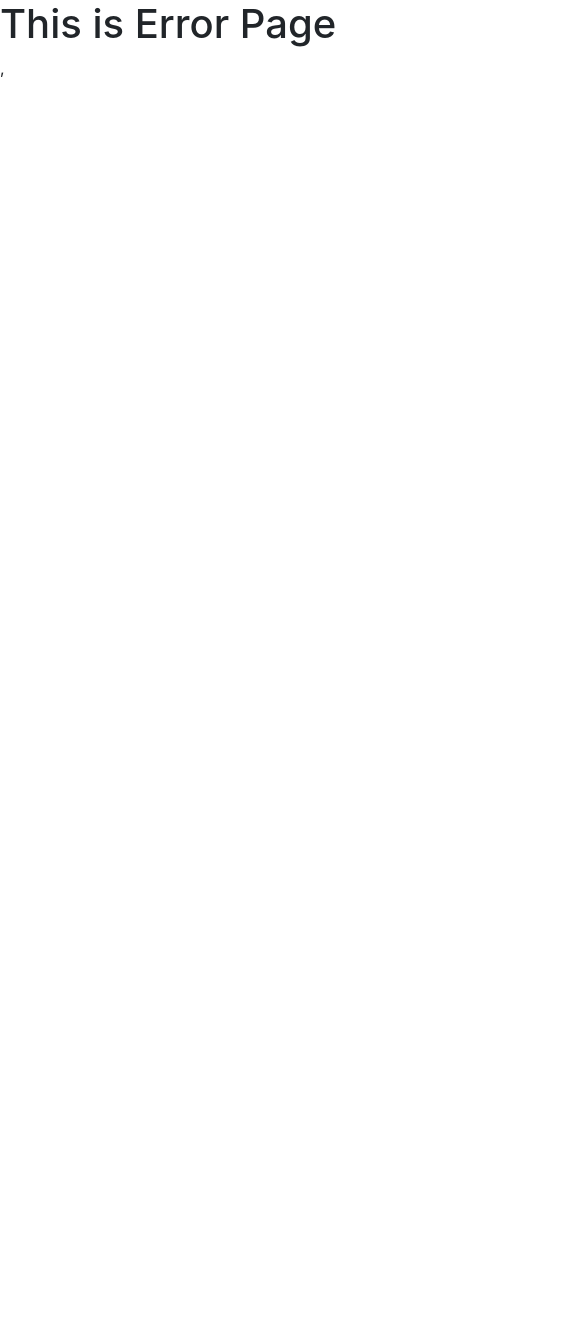
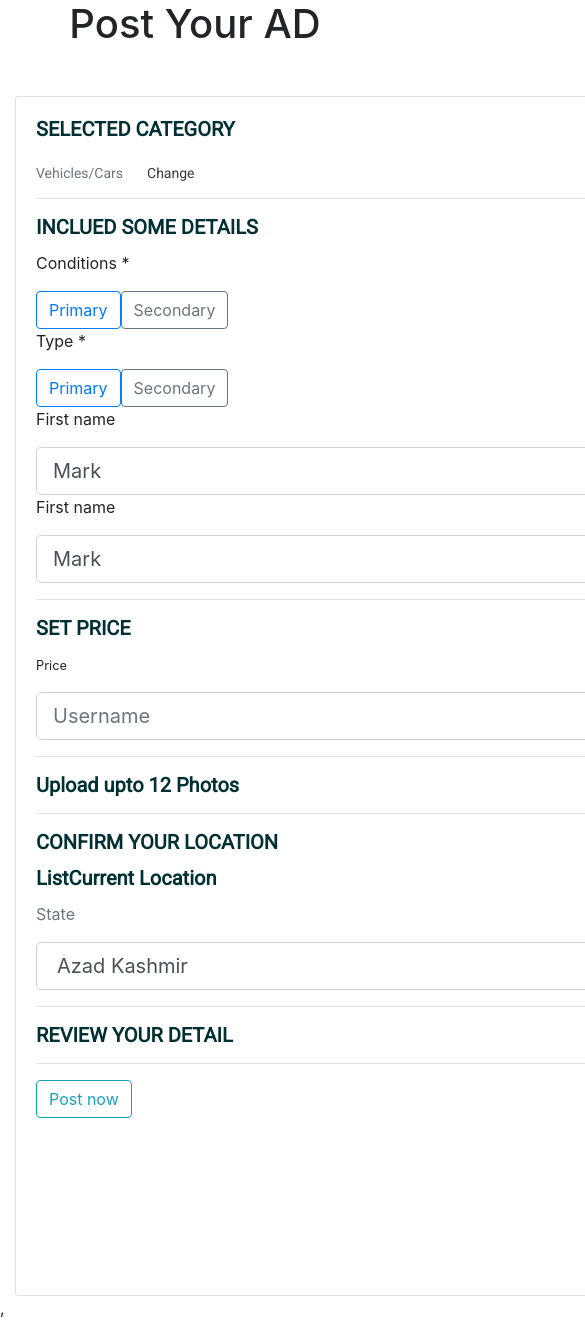
Before and after one commit to Syed-Hasnain-Askari/olx_clone, a React (Create React App) app: page /SellButton in a window 390 px wide. Shown: the top 1320 px of the page, 585 px wide, since content can reach past the window. Before the commit the page ends 844 px from the top, so only its background shows below. Built offline with nearby package versions, Linux system fonts and the light colour scheme; no server answers.

Commit message:
Design SellButton

```diff
--- a/package.json
+++ b/package.json
@@ -5,6 +5,7 @@
   "dependencies": {
     "@fortawesome/fontawesome-svg-core": "^1.2.32",
     "@fortawesome/react-fontawesome": "^0.1.11",
+    "@szhsin/react-menu": "^0.11.2",
     "@testing-library/jest-dom": "^4.2.4",
     "@testing-library/react": "^9.5.0",
     "@testing-library/user-event": "^7.2.1",
--- a/src/Components/Container/App.css
+++ b/src/Components/Container/App.css
@@ -199,3 +199,7 @@ a:hover
   width: 68px;
   height: 68px;
 }
+.sell-card{
+  width: 800px;
+  height: 500px;
+}
--- a/src/Components/Container/FavList.js
+++ b/src/Components/Container/FavList.js
@@ -1,27 +1,13 @@
-import React, { useState,useContext} from 'react';
-import Header from './Header';
-import {UserContext} from '../../provider/Userprovider';
+import React, { useState} from 'react';
 import {MdFavorite} from "react-icons/md";
-import { useParams } from 'react-router-dom';
-import Data from '../../Data.json';
-import Main from './Main';
+import Main from '../Container/Main';
 
-function FavList() {
-    const user = useContext(UserContext);
-    const [userAuth,setUserAuth] = useState(user)
+export const FavList = ()=>{
+
     const [color,setColor] = useState("red")
     const [active,setActive] = useState(false)
 
-    // get Id from the Object.key function
-    const { id } = useParams()
-    // Retive Data from Data.Json file base on thier ID
-    const data = Data[id]
-    console.log(data)
-    if (!data) {
-        return <h1>Not Found</h1>
-    }
-
-        var documentData = JSON.parse(localStorage.getItem('Data'))
+    var documentData = JSON.parse(localStorage.getItem('Data'))
         // This function remove the FavList Items
         const RemoveItems = () =>{
             setColor("red")
@@ -33,62 +19,7 @@ function FavList() {
                 productItem.splice(index, 1);
                 localStorage.setItem('Data', JSON.stringify(productItem));
 
-         }
-         if(userAuth === null){
-            return (
-                <div>
-
-                    <Header />
-                    <div className="container">
-                        <div className="row">
-                            <div className="col-md-6">
-                                <div className="d-flex">
-                                    <h4>ADS</h4>
-                                    <h4 className="ml-4">Favourite</h4>
-                                </div>
-                            </div>
-
-                        </div>
-                        <div className="row">
-                        {documentData.map(element=>(
-
-                    <div className="col-md-4">
-                        <div className="card w-100 card-product mt-3 shadow">
-                            <div className="d-flex justify-content-between mt-2 ml-2 mr-2">
-                                <div><p className=" badge badge-warning">Feature</p></div>
-                                <div><a className="icons" onClick={() => RemoveItems()} ><MdFavorite name="heart-outline" size={26} value={documentData} color={color}></MdFavorite></a></div>
-                            </div>
-                            <div className="row justify-content-center mx-auto">
-                                <img src={element.image} alt={element.title} className="card-img-top card-img"></img>
-
-                            </div>
-                            <div className="row mt-3">
-                                <h5 className=" ml-4 card-title">{element.price}</h5>
-                            </div>
-                            <div className="row">
-                                <p className="card-subtitle text-muted ml-4">{element.title}</p>
-                            </div>
-                            <div className="row">
-                                <div className="card-body">
-                                    <div className="d-flex justify-content-between">
-                                        <div><p className="text-capitalize card-text"><small>{element.location}</small></p></div>
-                                        <div><p className="text-capitalize card-text"><small>{element.date}</small></p></div>
-                                    </div>
-                                </div>
-                            </div>
-
-                        </div>
-                    </div>
-
-
-                        ))}
-                        </div>
-
-                    </div>
-
-                </div>
-            )
-         }
+        }
         return (
             <div>
                 <Main />
@@ -140,5 +71,4 @@ function FavList() {
                 </div>
 
             </div>
-        )}
-export default FavList
+)}
--- a/src/Components/Container/Header.js
+++ b/src/Components/Container/Header.js
@@ -140,7 +140,7 @@ import Category from './Category';
                         </ul>
 
                         <label className="ml-4 text-login" name="login" onClick={() =>openModal()}>Login</label>
-                        <button className="btn btn-outline my-2 my-sm-0 mr-5 rounded-pill sell-button" type="submit">Sell</button>
+                        <button className="btn btn-outline my-2 my-sm-0 mr-5 rounded-pill sell-button" onClick={() =>openModal()} type="submit">Sell</button>
 
                     </div>
                 </nav>
--- a/src/Components/Container/Main.js
+++ b/src/Components/Container/Main.js
@@ -1,12 +1,11 @@
 import React, { useContext} from 'react';
 import Category from './Category';
-import FavList from './FavList';
+import {FavList} from './FavList';
 import logo from './images/logo.webp';
 import previewbanner from './images/previewbanner.png';
 import avatar from './images/avatar1.png'
 import { MdMyLocation } from "react-icons/md";
-import {FaRegBell} from 'react-icons/fa';
-import {BsChat} from 'react-icons/bs';
+import {BsBell, BsChat} from 'react-icons/bs';
 import { HiOutlineLocationMarker } from 'react-icons/hi';
 import { auth } from "../../firebase";
 import { UserContext } from "../../provider/Userprovider";
@@ -89,11 +88,29 @@ export default function Main() {
                                 </div>
                             </li>
                             <li className="nav-item">
-                                <a className="nav-link chat-icon ml-4" href="#"><BsChat size={26}/></a>
+                                <a className="nav-link chat-icon ml-4"><BsChat size={26}/></a>
                                 </li>
 
-                                <li className="nav-item ml-4">
-                                <a className="nav-link chat-icon " href="#"><FaRegBell size={26}/></a>
+                                <li className="nav-item ml-4 mt-3">
+                                <div className="dropdown d-inline-flex dropleft">
+                                        <span className="chevron-down" type="button" id="dropdownMenuButton" data-toggle="dropdown" aria-haspopup="true" aria-expanded="false">
+                                            <BsBell size={26}></BsBell>
+                                        </span>
+
+                                        <div className="dropdown-menu mt-5 ml-n5 mr-n5" aria-labelledby="dropdownMenuButton">
+
+                                            <div className="list-group">
+                                            <div className="media">
+                                                <div className="media-body">
+                                                <h6 className="text-center mt-4">No notification</h6>
+                                                <h6 className="text-center mt-2"><small>Check back here for updates!</small></h6>
+                                                </div>
+                                            </div>
+
+                                            </div>
+
+                                        </div>
+                                    </div>
                                 </li>
                                 <li className="nav-item ml-4">
                                 <img className="rounded-circle user-icon" src={avatar} alt="..."></img>
@@ -115,7 +132,7 @@ export default function Main() {
                                                 <a className="ml-2"><small>View and Edit Profile</small></a>
                                                 </div>
                                             </div>
-                                                <a href="#" onClick={()=>FavList()} className="list-group-item list-group-item-action">
+                                                <a onClick={()=>FavList()} className="list-group-item list-group-item-action">
                                                 <div className="d-flex w-100 h-25">
                                                 <svg width="23px" height="23px" viewBox="0 0 1024 1024" data-aut-id="icon" class=""
                                                          fill-rule="evenodd">
@@ -159,7 +176,7 @@ export default function Main() {
                                             </div>
                                                 </a>
 
-                                                <a href="#" className="list-group-item list-group-item-action">
+                                                <a className="list-group-item list-group-item-action">
                                                 <div className="d-flex w-100 h-25">
                                                 <svg width="23px" height="23px" viewBox="0 0 1024 1024" data-aut-id="icon" class="" fill-rule="evenodd"><path class="rui-77aaa"
                                                 d="M891.008 822.315l47.659 48.853-47.701 48.085h-757.931l-47.701-48.853 47.787-48.043h757.888zM493.525 85.333l46.507 46.592 0.213 475.179 178.475-189.483 62.976 0.299-0.256 58.752 2.091 4.267-290.005 302.592-291.84-304.512 4.011-4.139 0.256-57.472 62.507 0.213 178.475 189.483 0.171-475.179 46.421-46.592z">
@@ -170,7 +187,7 @@ export default function Main() {
                                             </div>
                                                 </a>
 
-                                                <a href="#" onClick={()=>auth.signOut()} className="list-group-item list-group-item-action">
+                                                <a onClick={()=>auth.signOut()} className="list-group-item list-group-item-action">
                                                 <div className="d-flex w-100 h-25">
                                                 <svg width="23px" height="23px" viewBox="0 0 1024 1024" data-aut-id="icon" class="" fill-rule="evenodd">
                                                     <path className="rui-77aaa" d="M128 85.333l-42.667 42.667v768l42.667 42.667h768l42.667-42.667v-213.333l-42.667-42.667-42.667 42.667v170.667h-682.667v-682.667h682.667v170.667l42.667 42.667 42.667-42.667v-213.333l-42.667-42.667h-768zM494.336 298.667l-183.168 183.168v60.331l183.168 183.168h60.331v-60.331l-110.336-110.336h323.669l42.667-42.667-42.667-42.667h-323.669l110.336-110.336v-60.331h-60.331z"></path></svg>
@@ -188,7 +205,7 @@ export default function Main() {
                         </ul>
 
 
-                        <button className="btn btn-outline my-2 my-sm-0 mr-5 rounded-pill sell-button" type="submit">Sell</button>
+                       <Link to={'/SellButton'}><a className="btn btn-outline my-2 my-sm-0 mr-5 rounded-pill sell-button">Sell</a></Link>
 
                     </div>
                 </nav>
--- /dev/null
+++ b/src/Components/Container/SellButton.js
@@ -0,0 +1,59 @@
+import React from 'react';
+
+export default function Example() {
+    return (
+        <div className="container">
+            <h1 className="text-center">Post Your AD</h1>
+        <div className="card mt-5" style={{width:"60rem",height:"1200px"}}>
+        <div className="card-body">
+    <h5 className="card-title">SELECTED CATEGORY</h5>
+    <h6 className="card-subtitle mb-2 text-muted mt-4">Vehicles/Cars<span className="ml-4 text-dark">Change</span></h6>
+    <hr/>
+    <h5 className="card-title">INCLUED SOME DETAILS</h5>
+    <p className="card-text">Conditions *</p>
+    <button type="button" className="btn btn-outline-primary">Primary</button>
+    <button type="button" className="btn btn-outline-secondary">Secondary</button>
+    <p className="card-text">Type *</p>
+    <button type="button" className="btn btn-outline-primary">Primary</button>
+    <button type="button" className="btn btn-outline-secondary">Secondary</button>
+    <div className="needs-validation" novalidate>
+    <p className="card-text" for="validationCustom01">First name</p>
+    <input type="text" class="form-control form-control-lg" id="validationCustom01" value="Mark" required></input>
+      <div class="valid-feedback">
+        Looks good!
+      </div>
+      <p className="card-text" for="validationCustom01">First name</p>
+    <input type="text" class="form-control form-control-lg" id="validationCustom01" value="Mark" required></input>
+      <div class="valid-feedback">
+        Looks good!
+      </div>
+    </div>
+  <hr/>
+  <h5 className="card-title">SET PRICE</h5>
+  <p><small>Price</small></p>
+  <input type="text" class="form-control form-control-lg d-inline-block" id="inlineFormInputGroup" placeholder="Username"></input>
+  <hr/>
+  <h5 className="card-title">Upload upto 12 Photos</h5>
+  <hr className="rc-menu__divider"/>
+  <h5 className="card-title">CONFIRM YOUR LOCATION</h5>
+  <h6 className="card-title">List<span>Current Location</span></h6>
+  <p className="card-text text-muted">State</p>
+  <select class="form-control form-control-lg">
+  <option>Azad Kashmir</option>
+  <option>Balochistan</option>
+  <option>Sindh</option>
+  <option>Punjab</option>
+  <option>KPK</option>
+</select>
+<hr/>
+<div>
+    <h5 className="card-title">REVIEW YOUR DETAIL</h5>
+</div>
+<hr/>
+<button className="btn btn-outline-info">Post now</button>
+    </div>
+  </div>
+</div>
+
+    );
+}
--- a/src/Components/Container/products.js
+++ b/src/Components/Container/products.js
@@ -5,11 +5,14 @@ import Modal from 'react-awesome-modal';
 import Data from '../../Data.json';
 import { UserContext } from "../../provider/Userprovider";
 import { signInWithGoogle } from '../../firebase'
+import Header from './Header';
+import Main from './Main';
 const Cards = (props) => {
 
     var products = JSON.parse(localStorage.getItem('Data') || '[]')
+    const user = useContext(UserContext);
 
-    const [userAuth,setUserAuth] = useState(null)
+    const [userAuth,setUserAuth] = useState(user)
     const [color, setColors] = useState("#333");
     const [active, setActive] = useState(false);
     const [visible,setVisible] = useState(false);
@@ -40,7 +43,7 @@ const Cards = (props) => {
         setVisible(false)
     }
 
-    if(props.auth == null)
+    if(userAuth == null)
     {
         return(
 
@@ -142,17 +145,18 @@ const Product = () => {
     const user = useContext(UserContext);
     const [data, setdata] = useState(Data)
     const [userAuth, setUserAuth] = useState(user)
-    console.log(user)
-
+    // console.log(user)
+    if(userAuth == null){
     return (
-
+            <div>
+        <Header/>
         <div className="container">
             <div className="row">
                 {Object.keys(data).map((product,key) => (
                     <Cards
                         key={key}
                         data={key}
-                        auth={userAuth}
+
                         name={product}
                         id={data[product].id}
                         image={data[product].image}
@@ -164,7 +168,31 @@ const Product = () => {
 
                 ))}
             </div>
+            </div>
+        </div>
+    )}
+    return (
+        <div>
+        <Main/>
+        <div className="container">
+            <div className="row">
+                {Object.keys(data).map((product,key) => (
+                    <Cards
+                        key={key}
+                        data={key}
 
+                        name={product}
+                        id={data[product].id}
+                        image={data[product].image}
+                        title={data[product].title}
+                        price={data[product].price}
+                        location={data[product].location}
+                        date={data[product].date}>
+                    </Cards>
+
+                ))}
+            </div>
+            </div>
         </div>
     )
 }
--- a/src/Components/congif/router.js
+++ b/src/Components/congif/router.js
@@ -1,16 +1,15 @@
 import React, {useContext } from "react";
-import Header from '../Container/Header';
-import Products from '../Container/Products';
+import Product from '../Container/Products';
 import Preview from '../Container/Preview';
-import FavList from '../Container/FavList';
-import Main from '../Container/Main';
+import {FavList} from '../Container/FavList';
 import Error from '../Container/Error'
-import MainHeader from '../Container/MainHeader';
+import Example from '../Container/SellButton'
 import { UserContext } from "../../provider/Userprovider";
 import "firebase/auth";
 import {
   BrowserRouter as Router,
   Route,
+  Switch,
 } from "react-router-dom";
 function AppRoute(){
 
@@ -18,21 +17,24 @@ function AppRoute(){
         return(
             user ?
             <Router>
-                <Route exact path='/' component={Main}></Route>
-                <Route exact path='/' component={Products}></Route>
-                <Route exact path='/:id' component={Products}></Route>
+
+                <Route exact path='/' component={Product}></Route>
+                <Switch>
                 <Route path='/Preview/:id' component={Preview}></Route>
                 <Route path='/FavList' component={FavList}></Route>
+                <Route path='/SellButton' component={Example}></Route>
+                <Route path="*"><Error/></Route>
+                </Switch>
+
             </Router>
            :
             <Router>
-                <Route exact path='/' component={Header}></Route>
-                <Route path='/Products' component={Products}></Route>
+            <Switch>
+                <Route exact path='/' component={Product}></Route>
                 <Route path='/Preview/:id' component={Preview}></Route>
-                <Route path='/FavList' component={FavList}></Route>
-                <Route path='/MainHeader' component={MainHeader}></Route>
+                <Route path='/SellButton' component={Example} ></Route>
                 <Route path="*"><Error/></Route>
-
+            </Switch>
             </Router>
         )
 }
```
Also changed, not shown: 1 other file (tests, documents, lock files or other folders).
